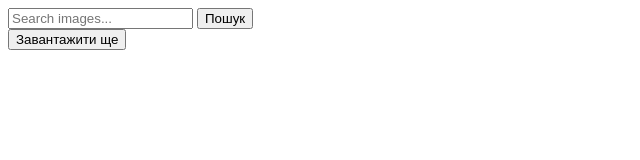
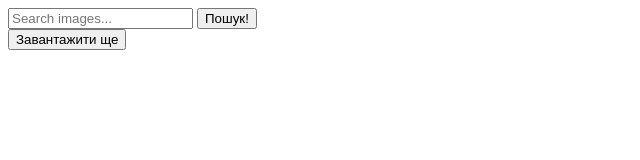
Before and after one commit to max-ignat/goit-js-hw-11, a plain HTML site: page index.html in a window 1280 px wide. Shown: the full height of the page, 0-640 px from the left. Drawn offline with Linux system fonts and the light colour scheme.

Commit message:
Deploying to gh-pages from @ max-ignat/goit-js-hw-11@3679fa2c786e0822e06b5927ae3c8df0fb66e4e1 🚀

```diff
--- a/index.html
+++ b/index.html
@@ -1 +1 @@
-<!DOCTYPE html><html lang="ru"><head><meta charset="utf-8"><meta name="viewport" content="width=device-width, initial-scale=1.0"><title>PicSearch 1.0</title></head><body> <form class="search-form" id="search-form"> <input type="text" name="searchQuery" autocomplete="off" placeholder="Search images..."> <button type="submit">Пошук</button> </form> <div class="gallery"></div> <div class="button-box"> <button type="button" class="load-more">Завантажити ще</button> </div> <script src="/goit-js-hw-11/index.cdc84ddc.js" type="module"></script><script src="/goit-js-hw-11/index.6c2642bc.js" nomodule="" defer></script> </body></html>
+<!DOCTYPE html><html lang="ru"><head><meta charset="utf-8"><meta name="viewport" content="width=device-width, initial-scale=1.0"><title>PicSearch 1.0</title></head><body> <form class="search-form" id="search-form"> <input type="text" name="searchQuery" autocomplete="off" placeholder="Search images..."> <button type="submit">Пошук!</button> </form> <div class="gallery"></div> <div class="button-box"> <button type="button" class="load-more">Завантажити ще</button> </div> <script src="/goit-js-hw-11/index.cdc84ddc.js" type="module"></script><script src="/goit-js-hw-11/index.6c2642bc.js" nomodule="" defer></script> </body></html>
```
